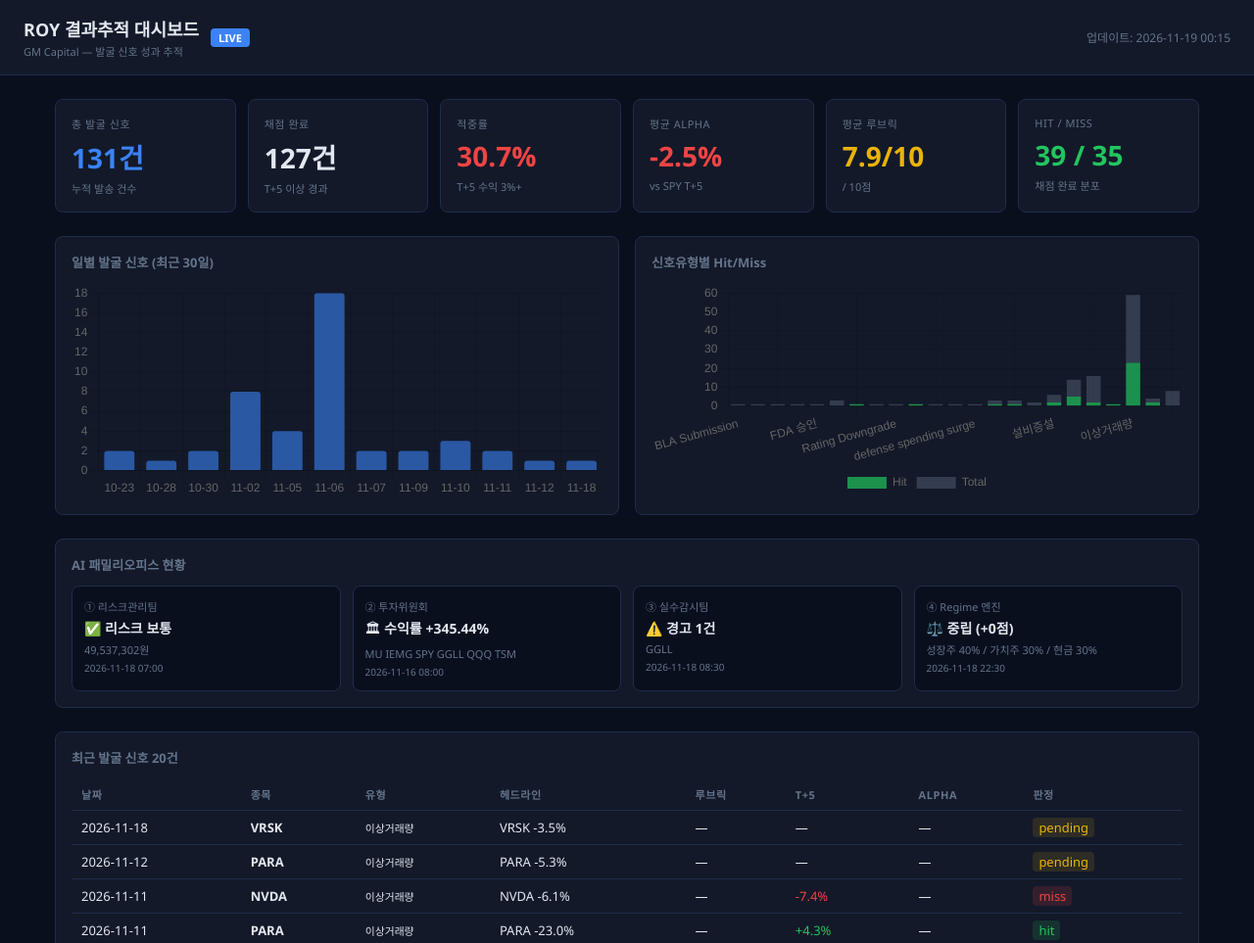
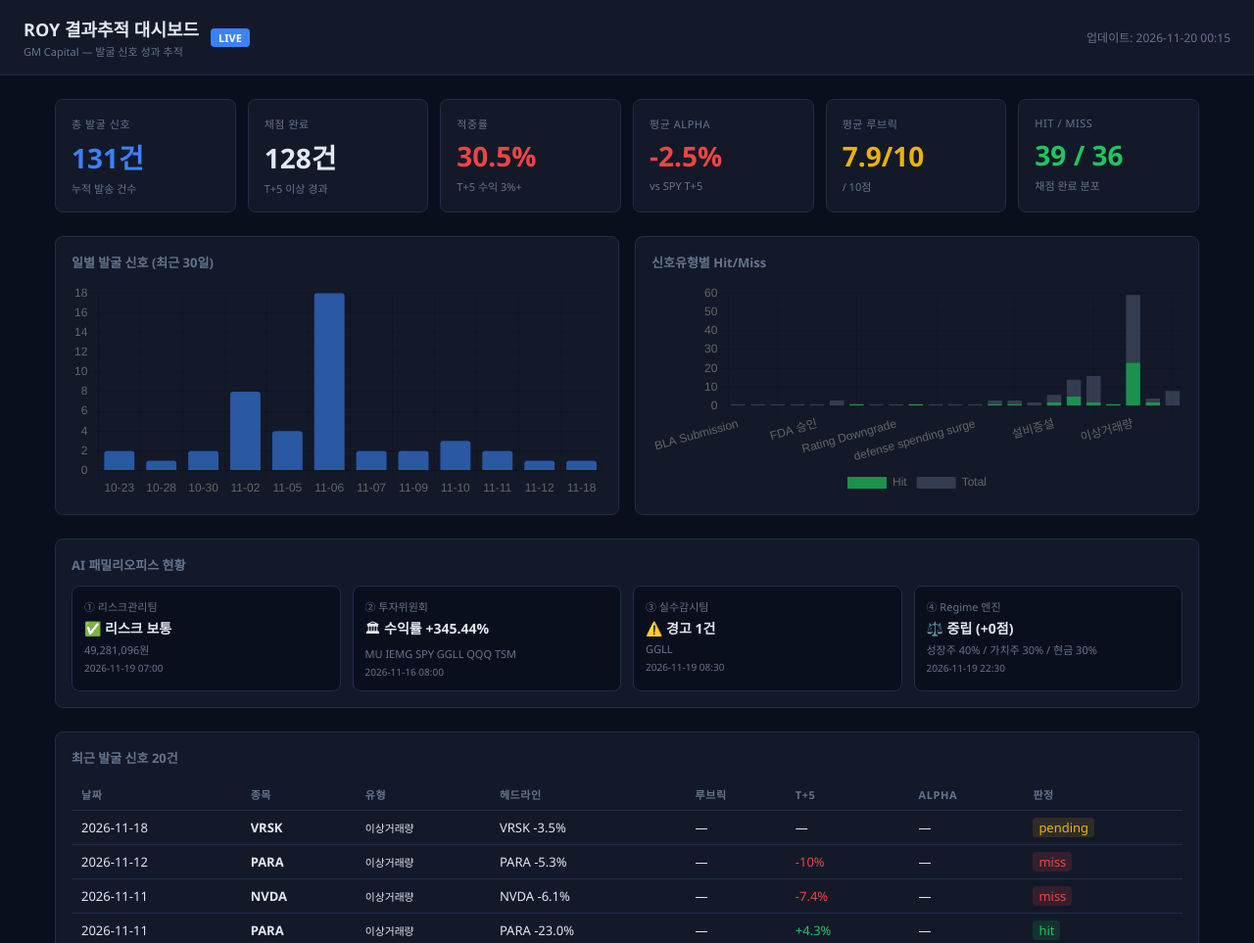
Before and after one commit to gyuminee50-hash/gyuminee50-hash.github.io, a plain HTML site: page dashboard.html in a window 1280 px wide. Shown: the top 963 px of the page at 98% size. Drawn offline with nearby package versions, Linux system fonts and the light colour scheme.

Commit message:
dashboard: 결과추적 업데이트 2026-11-20

```diff
--- a/dashboard.html
+++ b/dashboard.html
@@ -141,13 +141,13 @@
 <script>
 /* __DASHBOARD_DATA__ */
 const STATS = {
-  "generated_at": "2026-11-19T00:15:01.512114",
+  "generated_at": "2026-11-20T00:15:01.570873",
   "summary": {
     "total_signals": 131,
-    "evaluated": 127,
+    "evaluated": 128,
     "hit_count": 39,
-    "miss_count": 35,
-    "hit_rate_pct": 30.7,
+    "miss_count": 36,
+    "hit_rate_pct": 30.5,
     "avg_alpha_pct": -2.48,
     "avg_rubric": 7.9
   },
@@ -335,8 +335,8 @@ const STATS = {
       "type": "이상거래량",
       "headline": "PARA -5.3%",
       "rubric": null,
-      "verdict": "pending",
-      "ret5": null,
+      "verdict": "miss",
+      "ret5": -10.0,
       "alpha5": null
     },
     {
@@ -528,26 +528,26 @@ const STATS = {
       "icon": "⚖️",
       "vix": 20.0,
       "rate10y": 4.5,
-      "updated_at": "2026-11-18T22:30:11.666140"
+      "updated_at": "2026-11-19T22:30:09.008618"
     },
-    "last_updated": "2026-11-18T22:30:11.666151",
+    "last_updated": "2026-11-19T22:30:09.008630",
     "risk": {
       "risk_level": "보통",
-      "total_krw": 49537302,
+      "total_krw": 49281096,
       "warnings": [],
       "sector_top": {
         "sector": "미국시장ETF",
-        "value": 23455250.0,
+        "value": 23296360.0,
         "pct": 47.3
       },
-      "updated_at": "2026-11-18T07:00:11.336664"
+      "updated_at": "2026-11-19T07:00:10.471391"
     },
     "mistakes": {
       "alert_count": 1,
       "tickers": [
         "GGLL"
       ],
-      "updated_at": "2026-11-18T08:30:09.670179"
+      "updated_at": "2026-11-19T08:30:09.603753"
     },
     "committee": {
       "tickers": [
```
